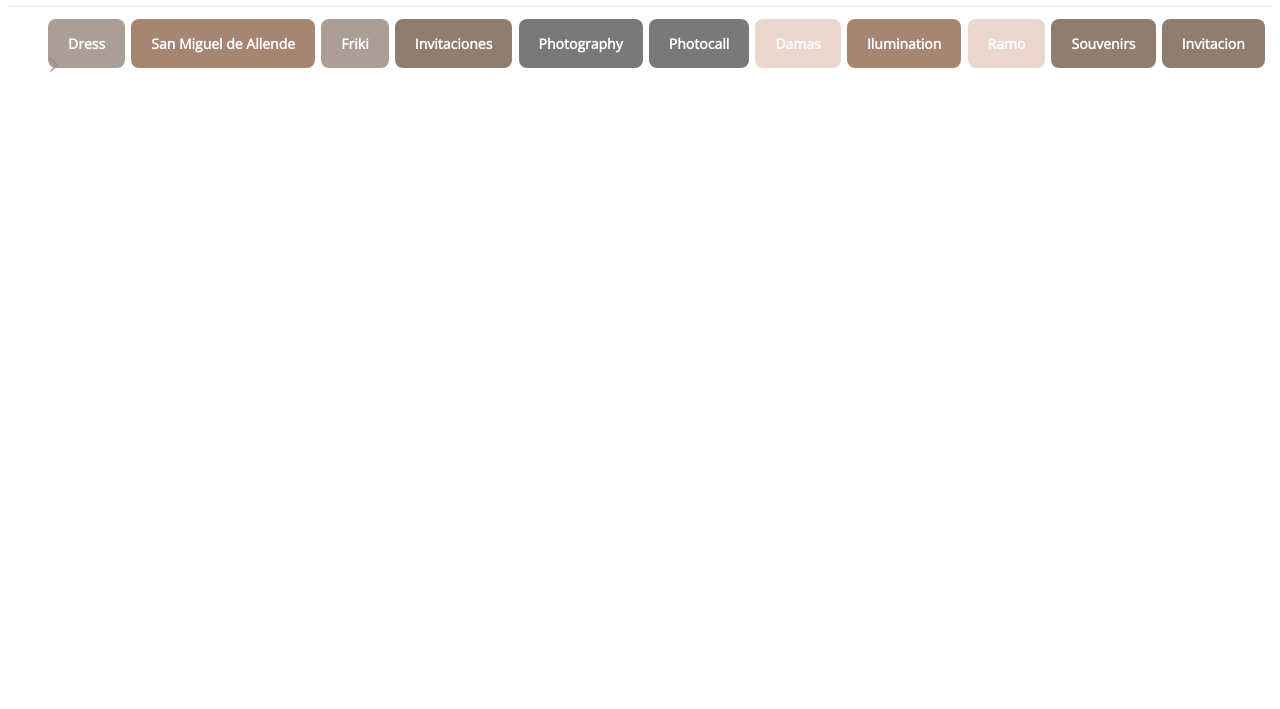
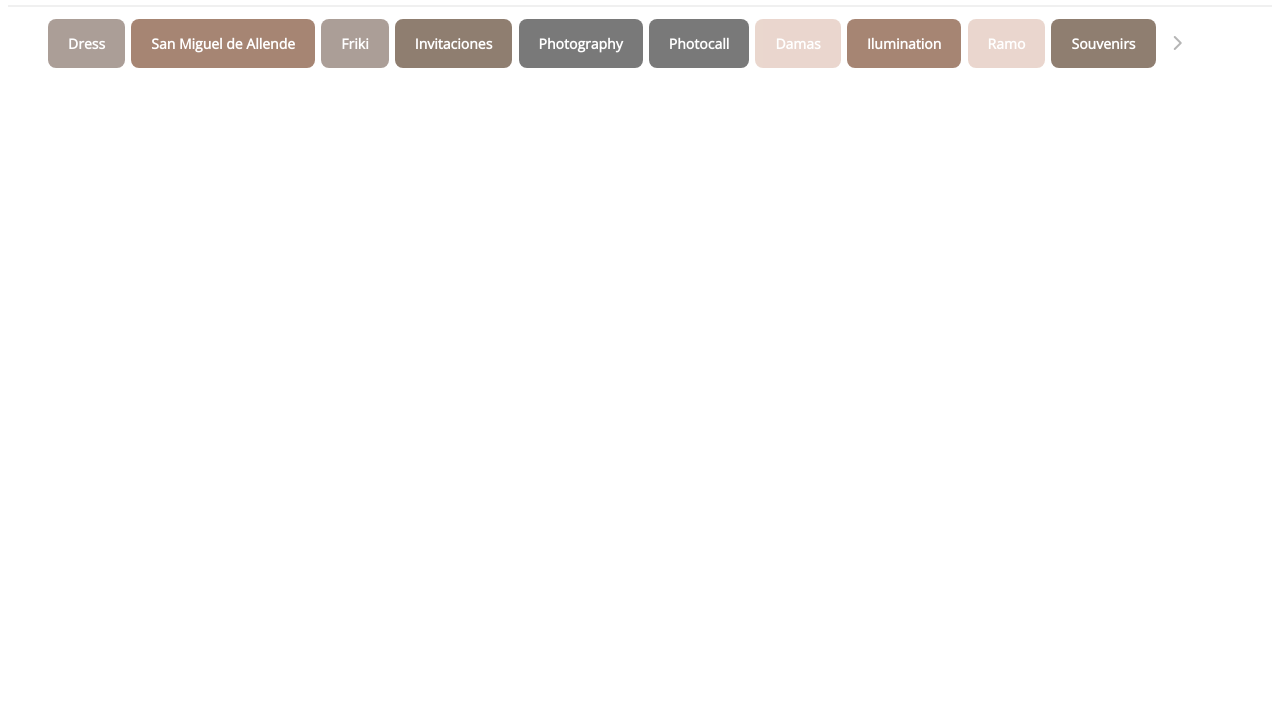
Before and after one commit to nicolealiste/pinterest, a website: page index.html in a window 1280 px wide. Shown: the part 91-800 px from the top of the page. Drawn offline with nearby package versions, Linux system fonts and the light colour scheme.

Commit message:
Seccion botones

```diff
--- a/assets/sass/_style.scss
+++ b/assets/sass/_style.scss
@@ -146,6 +146,7 @@ body{
 			border-radius: 8px;
 		}
 		i{
+			margin-left: 10px;
 			color:$grey;
 		}
 	}
--- a/index.html
+++ b/index.html
@@ -39,7 +39,6 @@
 		<a href="#" class="bg2">Ilumination</a>
 		<a href="#" class="bg5">Ramo</a>
 		<a href="#" class="bg3">Souvenirs</a>
-		<a href="#" class="bg3">Invitacion</a>
 		<i class="fa fa-chevron-right" aria-hidden="true"></i>
 	</section>
 	<div class="container">
```
Also changed, not shown: dist/css/style.min.css.
